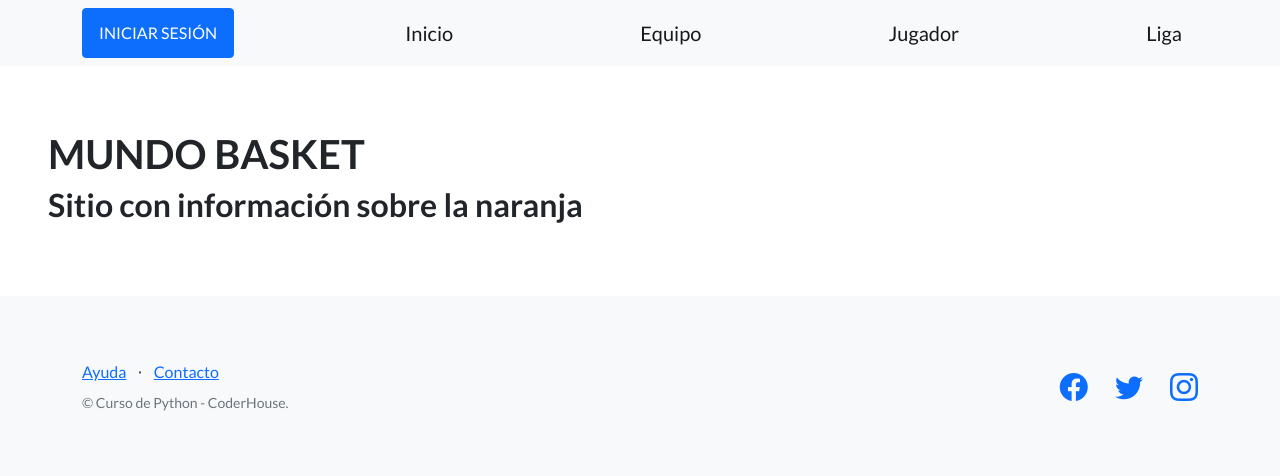
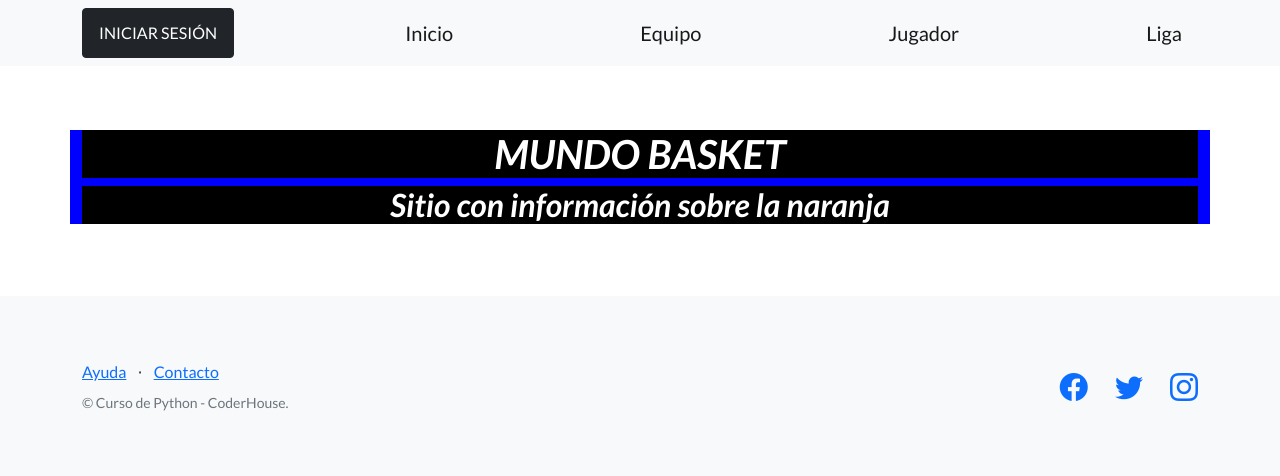
Before and after one commit to nicozale5/Pre_entrega_3, a Django app: page / in a window 1280 px wide. Shown: the top 476 px of the page. Run offline with Django 4.2, Linux system fonts and the light colour scheme; parts of the project's set-up code (start-up, migrations or seed data) failed here and were passed over; some libraries are stand-ins or nearby versions.

Commit message:
Se modifica body de inicio y se agrega def de inicio de sesion

```diff
--- a/Proyecto_Coderhouse/control/urls.py
+++ b/Proyecto_Coderhouse/control/urls.py
@@ -12,4 +12,5 @@ urlpatterns = [
    path("liga/",listar_liga,name="Liga"),
    path("cargar-liga/",cargar_liga, name="cargar_liga"),
    path("buscar-liga/",buscar_liga, name="buscar_liga"),
+   path("iniciar-sesion/",)
 ]
--- a/Proyecto_Coderhouse/template/inicio.html
+++ b/Proyecto_Coderhouse/template/inicio.html
@@ -23,7 +23,7 @@
         <!-- Navigation-->
         <nav class="navbar navbar-light bg-light static-top">
             <div class="container">
-                <a class="btn btn-primary" href="#signup">INICIAR SESIÓN</a>
+                <a class="btn btn-dark" href="#signup">INICIAR SESIÓN</a>
                 <a class="navbar-brand" href="{% url 'Inicio' %}">Inicio</a>
                 <a class="navbar-brand" href="{% url 'Equipo' %}">Equipo</a>
                 <a class="navbar-brand" href="{% url 'Jugador' %}">Jugador</a>
--- a/Proyecto_Coderhouse/template/pag_base.html
+++ b/Proyecto_Coderhouse/template/pag_base.html
@@ -5,7 +5,14 @@ MUNDO BASKET
 {% endblock titulo %}
 
 {% block contenido %}
-<h1>MUNDO BASKET</h1>
-
-<h2>Sitio con información sobre la naranja</h2>
+<body>
+    <div class="container" style="background-color: blue;">
+        <div class="container text-center" style="background-color: black; font-style: italic; color: white;">
+            <h1>MUNDO BASKET</h1>
+        </div>
+        <div class="container text-center" style="background-color: black; font-style: italic; color: white;">
+            <h2>Sitio con información sobre la naranja</h2>
+        </div>
+    </div>
+</body>
 {% endblock contenido %}
```
Also changed, not shown: Proyecto_Coderhouse/control/templates/control/iniciar_sesion.html (added, +18 -0 lines), Proyecto_Coderhouse/db.sqlite3.
